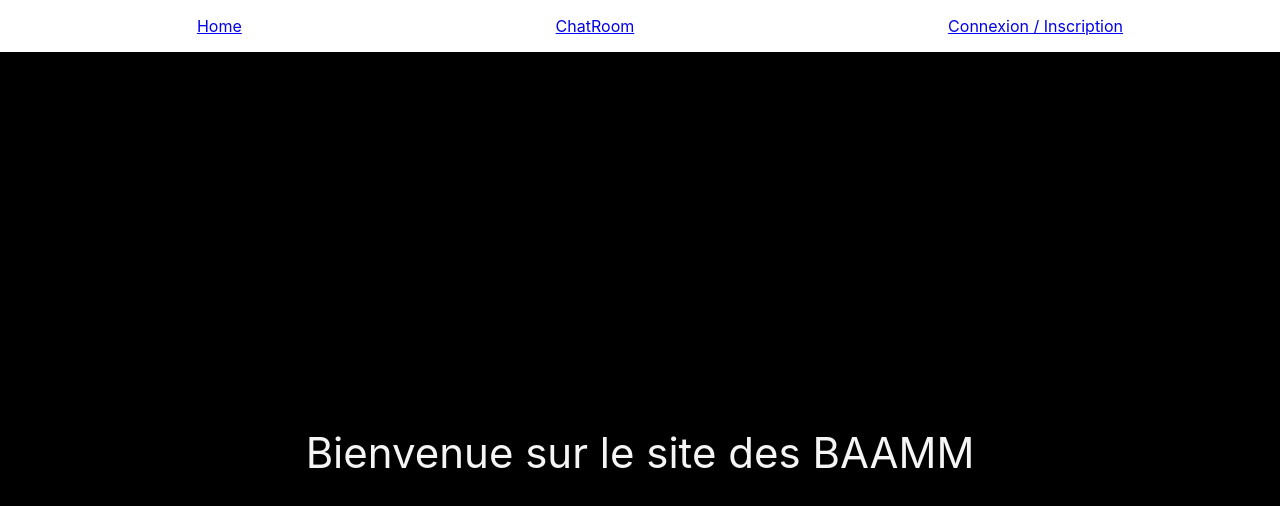
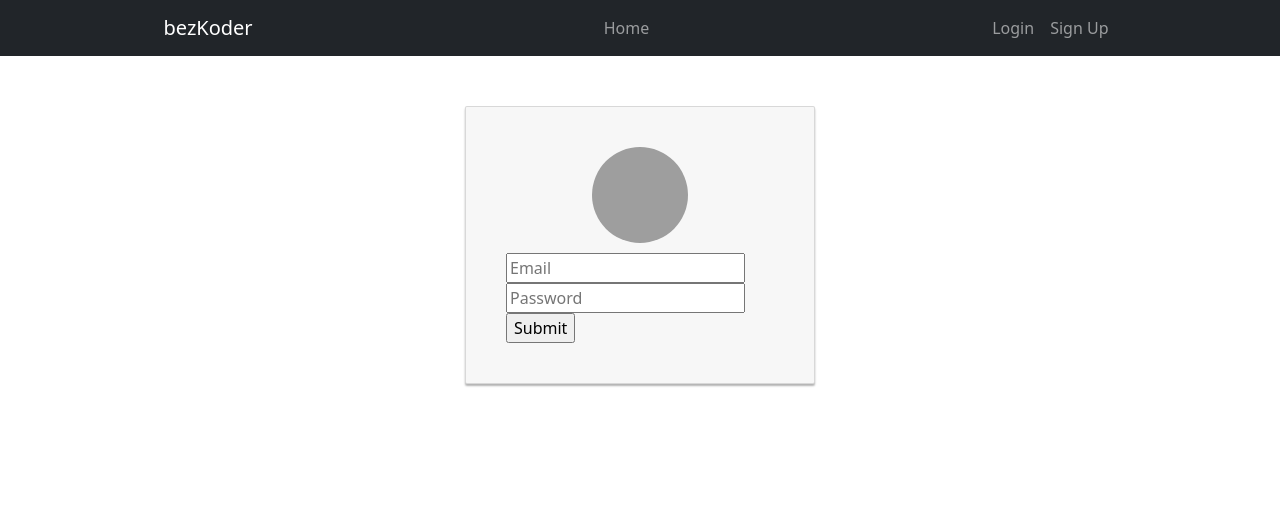
Before and after one commit to WildCodeSchool/2020-11-wns-remote1-baamm, a React (Create React App) app in the folder client/: page /login in a window 1280 px wide. Shown: the top 506 px of the page. Built offline with nearby package versions, Linux system fonts and the light colour scheme; no server answers; grey boxes are pictures that could not be loaded.

Commit message:
refactor: update app with new router

```diff
--- a/client/src/App.css
+++ b/client/src/App.css
@@ -31,3 +31,40 @@
   color: whitesmoke;
   font-size: 42px;
 }
+
+.wrapper {
+  padding: 20px;
+}
+
+label {
+  display: block;
+  margin-top: 10px;
+}
+
+.card-container.card {
+  max-width: 350px !important;
+  padding: 40px 40px;
+}
+
+.card {
+  background-color: #f7f7f7;
+  padding: 20px 25px 30px;
+  margin: 0 auto 25px;
+  margin-top: 50px;
+  -moz-border-radius: 2px;
+  -webkit-border-radius: 2px;
+  border-radius: 2px;
+  -moz-box-shadow: 0px 2px 2px rgba(0, 0, 0, 0.3);
+  -webkit-box-shadow: 0px 2px 2px rgba(0, 0, 0, 0.3);
+  box-shadow: 0px 2px 2px rgba(0, 0, 0, 0.3);
+}
+
+.profile-img-card {
+  width: 96px;
+  height: 96px;
+  margin: 0 auto 10px;
+  display: block;
+  -moz-border-radius: 50%;
+  -webkit-border-radius: 50%;
+  border-radius: 50%;
+}
--- a/client/src/App.tsx
+++ b/client/src/App.tsx
@@ -1,66 +1,115 @@
-import React from 'react';
-import {
-  BrowserRouter as Router,
-  Switch,
-  Route,
-  Link,
-} from 'react-router-dom';
-import ChatContext from './context/ChatContext';
-import Teacher from './components/Teacher/Teacher';
-import DynamicMenu from './components/DynamicMenu/DynamicMenu';
-import useChat from './components/UseChat/useChat';
+import React, { useState, useEffect } from 'react';
+import { Switch, Route, Link } from 'react-router-dom';
+import 'bootstrap/dist/css/bootstrap.min.css';
 import './App.css';
-import LoginPage from './components/LoginPage/Login';
 
-function Home() {
+import AuthService from './services/auth.service';
+
+import Login from './components/login.component';
+import Register from './components/register.component';
+import Home from './components/home.component';
+import Profile from './components/profile.component';
+import BoardUser from './components/board-user.component';
+import BoardModerator from './components/board-moderator.component';
+import BoardAdmin from './components/board-admin.component';
+
+export default function App() {
+  const [showModeratorBoard, setShowModeratorBoard] = useState(false);
+  const [showAdminBoard, setShowAdminBoard] = useState(false);
+  const [currentUser, setCurrentUser] = useState<any>(undefined);
+
+  useEffect(() => {
+    const user = AuthService.getCurrentUser();
+    if (user.id) {
+      setCurrentUser(user);
+      setShowModeratorBoard(user.roles?.includes('ROLE_MODERATOR'));
+      setShowAdminBoard(user.roles?.includes('ROLE_ADMIN'));
+    }
+  }, []);
+
+  function logOut() {
+    AuthService.logout();
+  }
+
   return (
-    <div className="homeContainer">
-      <p>Bienvenue sur le site des BAAMM</p>
+    <div>
+      <nav className="navbar navbar-expand navbar-dark bg-dark">
+        <Link to="/" className="navbar-brand">
+          bezKoder
+        </Link>
+        <div className="navbar-nav mr-auto">
+          <li className="nav-item">
+            <Link to="/home" className="nav-link">
+              Home
+            </Link>
+          </li>
+
+          {showModeratorBoard && (
+            <li className="nav-item">
+              <Link to="/mod" className="nav-link">
+                Moderator Board
+              </Link>
+            </li>
+          )}
+
+          {showAdminBoard && (
+            <li className="nav-item">
+              <Link to="/admin" className="nav-link">
+                Admin Board
+              </Link>
+            </li>
+          )}
+
+          {currentUser && (
+            <li className="nav-item">
+              <Link to="/user" className="nav-link">
+                User
+              </Link>
+            </li>
+          )}
+        </div>
+
+        {currentUser ? (
+          <div className="navbar-nav ml-auto">
+            <li className="nav-item">
+              <Link to="/profile" className="nav-link">
+                {currentUser.id}
+              </Link>
+            </li>
+            <li className="nav-item">
+              <a href="/login" className="nav-link" onClick={logOut}>
+                LogOut
+              </a>
+            </li>
+          </div>
+        ) : (
+          <div className="navbar-nav ml-auto">
+            <li className="nav-item">
+              <Link to="/login" className="nav-link">
+                Login
+              </Link>
+            </li>
+
+            <li className="nav-item">
+              <Link to="/register" className="nav-link">
+                Sign Up
+              </Link>
+            </li>
+          </div>
+        )}
+      </nav>
+
+      <div className="container mt-3">
+        <Switch>
+          <Route exact path={['/', '/home']} component={Home} />
+          <Route exact path="/login" component={Login} />
+          <Route exact path="/register" component={Register} />
+          <Route exact path="/profile" component={Profile} />
+          <Route path="/user" component={BoardUser} />
+          <Route path="/mod" component={BoardModerator} />
+          <Route path="/admin" component={BoardAdmin} />
+        </Switch>
+      </div>
     </div>
   );
 }
-
-function App() {
-  const roomId = 'Test-Room';
-  const { messages, sendMessage } = useChat(roomId);
-  return (
-    <Router>
-      <ChatContext.Provider value={{ messages, sendMessage }}>
-        <div>
-          <nav>
-            <ul className="navbar">
-              <li>
-                <Link to="/">Home</Link>
-              </li>
-              <li>
-                <Link to="/chatroom">ChatRoom</Link>
-              </li>
-              <li>
-                <Link to="/sign">Connexion / Inscription</Link>
-              </li>
-            </ul>
-          </nav>
-
-          {/* A <Switch> looks through its children <Route>s and
-            renders the first one that matches the current URL. */}
-          <Switch>
-            <Route path="/sign">
-              <LoginPage />
-            </Route>
-            <Route path="/chatroom">
-              <div className="App">
-                <Teacher />
-                <DynamicMenu />
-              </div>
-            </Route>
-            <Route path="/">
-              <Home />
-            </Route>
-          </Switch>
-        </div>
-      </ChatContext.Provider>
-    </Router>
-  );
-}
-
-export default App;
```
